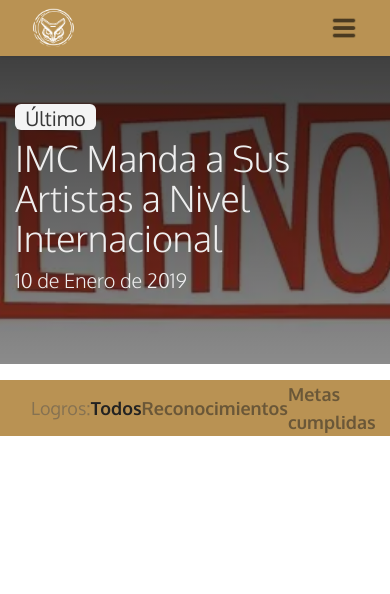
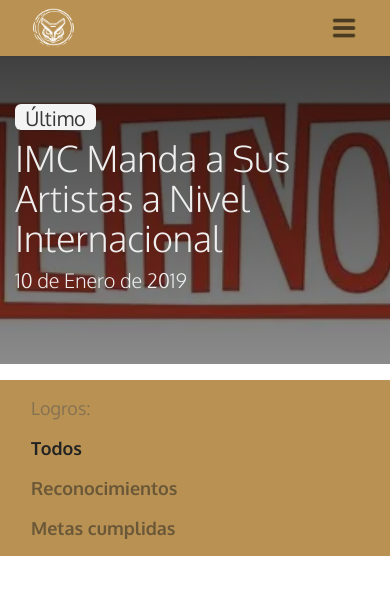
Before and after one commit to saulkurosaki/IZTAC-MUSIC-COMPANY, a Next.js app: page /blog in a window 390 px wide. Shown: the top 594 px of the page. Built offline with nearby package versions, Linux system fonts and the light colour scheme.

Commit message:
feat(blog/Navbar): implement the on medium, small and extra small devices resposive layout

```diff
--- a/components/blog/Navbar.tsx
+++ b/components/blog/Navbar.tsx
@@ -1,17 +1,17 @@
 const Navbar = () => {
   return (
-    <nav className="w-full h-14 mt-4 px-4 py-2 bg-[#B99253]">
-      <div className="container xl:w-[1320px] lg:w-[960px] h-full px-[15px] flex">
-        <div className="w-[66px] h-full flex items-center text-lg text-[#5050507e] oxygen">
+    <nav className="w-full md:h-14 max-md:h-auto mt-4 px-4 py-2 bg-[#B99253]">
+      <div className="container xl:w-[1320px] lg:w-[960px] h-full px-[15px] flex max-md:flex-col">
+        <div className="md:w-[66px] max-md:w-full md:h-full max-md:h-10 flex items-center text-lg text-[#5050507e] oxygen">
           Logros:
         </div>
-        <div className="w-[66px] h-full flex items-center justify-center text-lg text-[#222222] font-bold oxygen">
+        <div className="md:w-[66px] max-md:w-full md:h-full max-md:h-10 flex items-center md:justify-center text-lg text-[#222222] font-bold oxygen">
           Todos
         </div>
-        <div className="w-[162px] h-full flex items-center justify-center text-lg text-[#1e1e1e81] font-bold oxygen">
+        <div className="md:w-[162px] max-md:w-full md:h-full max-md:h-10 flex items-center md:justify-center text-lg text-[#1e1e1e81] font-bold oxygen">
           Reconocimientos
         </div>
-        <div className="w-[159px] h-full flex items-center justify-center text-lg text-[#1e1e1e81] font-bold oxygen">
+        <div className="md:w-[159px] max-md:w-full md:h-full max-md:h-10 flex items-center md:justify-center text-lg text-[#1e1e1e81] font-bold oxygen">
           Metas cumplidas
         </div>
       </div>
```
